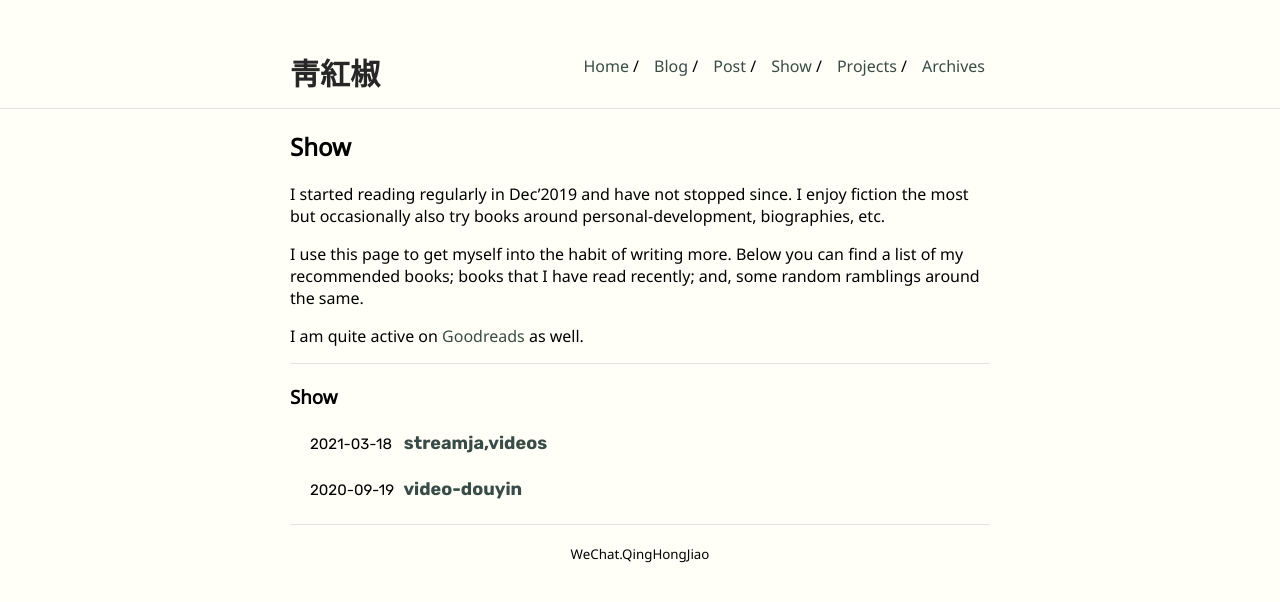
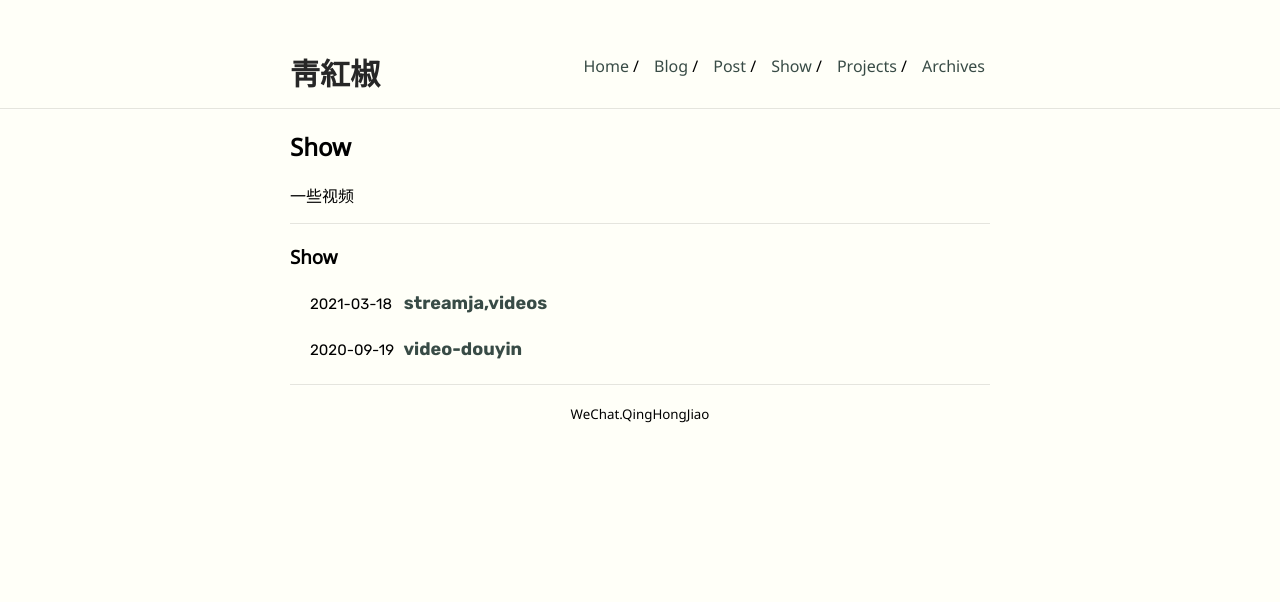
Before and after one commit to QingHongJiao/qinghongjiao.github.io, a Jekyll site: the page built from show.md, in a window 1280 px wide. Shown: the top 602 px of the page. Built offline with Jekyll 4.4.1, drawn with Linux system fonts in a browser that asks for light colours; our own code applies the rules of GitHub Pages for plain Markdown files.

Commit message:
Update show.md

```diff
--- a/show.md
+++ b/show.md
@@ -4,15 +4,7 @@ layout: main
 
 ## Show
 
-I started reading regularly in Dec'2019 and have not stopped since. I enjoy fiction the most
-but occasionally also try books around personal-development, biographies, etc.
-
-I use this page to get myself into the habit of writing more. Below you can find
-a list of my recommended books; books that I have read recently; and, some
-random ramblings around the same.
-
-I am quite active on [Goodreads](https://www.goodreads.com/user/show/33989424-ankit-sultana)
-as well.
+一些视频
 
 ---
 
```
